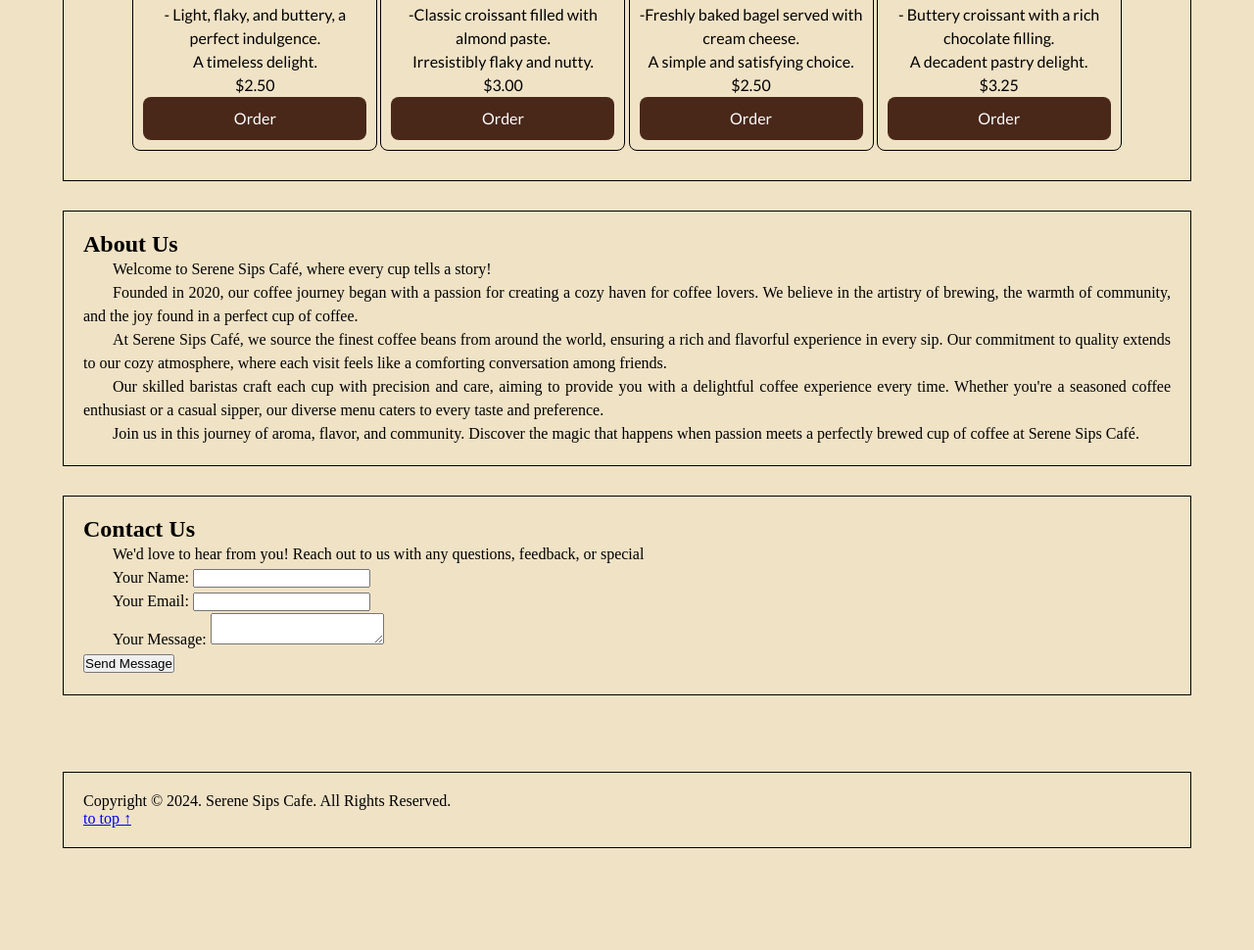
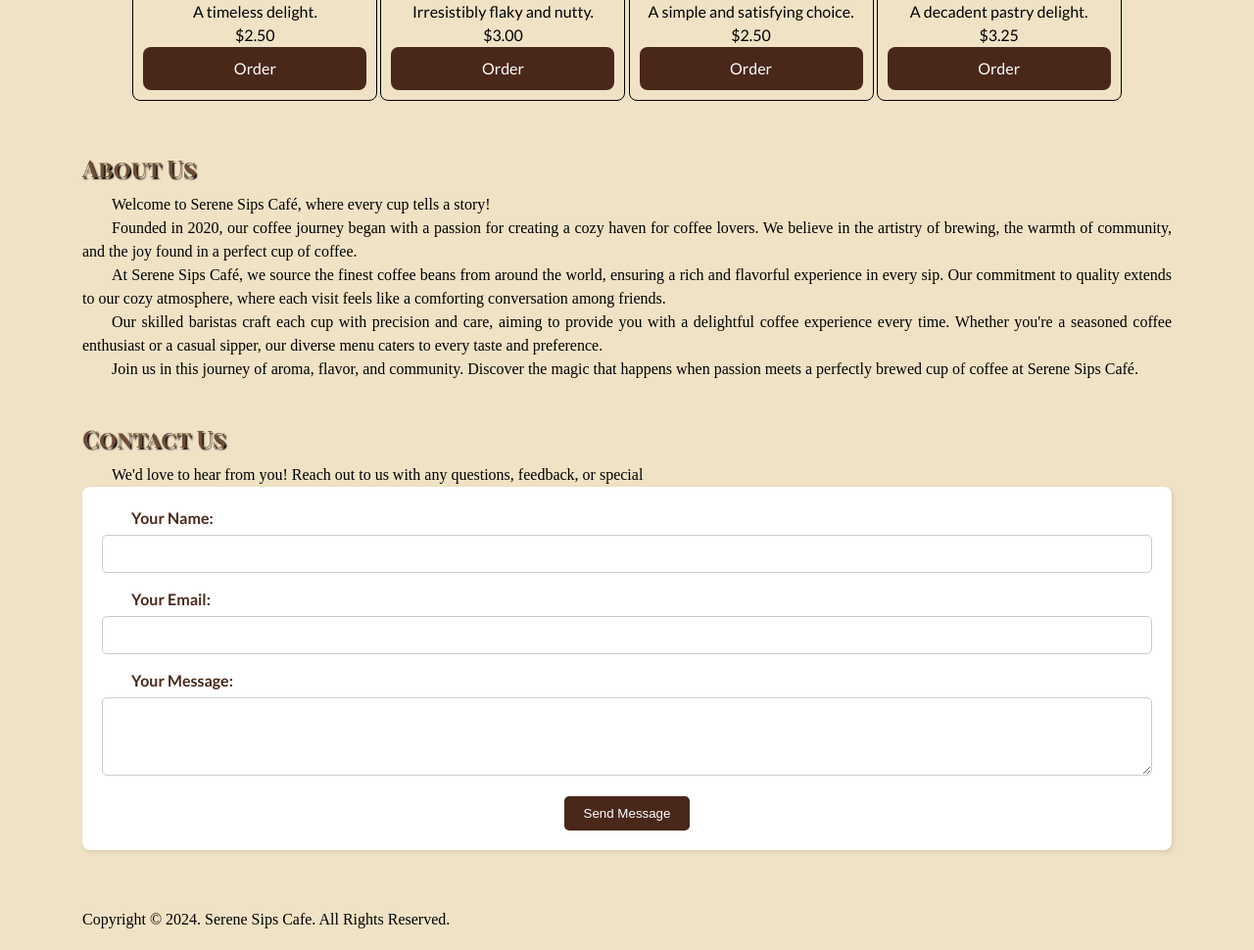
Before and after one commit to zwenada/serene-sips-v2, a plain HTML site: page index.html in a window 1280 px wide. Shown: the part 1152-2122 px from the top of the page at 98% size. Before the commit the page ends 2048 px from the top, so only its background shows below. Drawn offline with Linux system fonts and the light colour scheme; a web font is replaced by a local one.

Commit message:
I add some code for form to look simple

```diff
--- a/index.html
+++ b/index.html
@@ -31,7 +31,7 @@
 
     <!-- our-menu section  -->
     <section id="our-menu" class="wrapper">
-      <h1>Our Menu EDITED</h1>
+      <h1>Our Menu</h1>
       <!-- for coffee selection  -->
       <div class="menu">
         <h2>Coffee Selections</h2>
@@ -141,7 +141,7 @@
 
     <!-- about us section  -->
     <section id="about-us" class="wrapper">
-      <h2>About Us</h2>
+      <h1>About Us</h1>
       <div class="about">
       <p>Welcome to Serene Sips Café, where every cup tells a story!</p>
       <p>
@@ -173,7 +173,7 @@
 
     <!-- contact-us section  -->
     <section id="contact-us" class="wrapper">
-      <h2>Contact Us</h2>
+      <h1>Contact Us</h1>
       <div class="contact">
       <p>
         We'd love to hear from you! Reach out to us with any questions,
@@ -203,11 +203,11 @@
     <br />
 
     <!-- footer section -->
-    <footer class="wrapper">
+    <footer class="wrapper2">
       <p class="copyright">
         Copyright &copy; 2024. Serene Sips Cafe. All Rights Reserved.
       </p>
-      <a href="#header">to top &uarr;</a>
+      <a href="#header">&uarr;</a>
     </footer>
   </body>
 </html>
--- a/style.css
+++ b/style.css
@@ -6,15 +6,15 @@
   padding: 0;
   box-sizing: border-box;
 }
-html{
+html {
   background-color: #f0e2c5;
 }
 
 /* header section */
-.wrapper {
-  border: 1px solid #000;
+.wrapper,
+.wrapper2 {
   width: 90%;
-  margin: 30px auto;
+  margin: 2px auto;
   padding: 20px;
   background-color: #f0e2c5;
 }
@@ -36,15 +36,15 @@ header h1 {
   font-family: "Playfair Display SC", serif;
   color: white;
   margin-bottom: 20px;
-
 }
 
-#our-menu h1 {
+#our-menu h1,
+#contact-us h1,
+#about-us h1 {
   font-family: "Playfair Display SC", serif;
-  color:  #6F4E37;
-  margin-bottom: 20px;
-  text-shadow: 1.5px 1.5px 1.5px black ;
-
+  color: #6f4e37;
+  margin-bottom: 10px;
+  text-shadow: 1.5px 1.5px 1.5px black;
 }
 
 header p {
@@ -65,16 +65,15 @@ header a {
   transition: 0.4ms;
 }
 
-header a:hover{
+header a:hover {
   box-shadow: 2px 2px 2px 2px black;
 }
 
 /* nav section */
 
-nav{
+nav {
   text-align: center;
 }
-
 
 nav ul li {
   list-style-type: none;
@@ -97,11 +96,11 @@ nav ul li a:hover {
 
 /* menu section */
 
-.menu{
+.menu {
   font-family: "lato", sans-serif;
 }
 
-.menu h2{
+.menu h2 {
   margin-bottom: 10px;
 }
 .menu .container {
@@ -125,14 +124,14 @@ nav ul li a:hover {
 .card .card-title {
   margin: 10px 0;
 }
-  .card .card-text{
+.card .card-text {
   line-height: 1.5em;
 }
-  .price{
+.price {
   font-weight: bold;
   font-style: italic;
 }
-  .card .btm{
+.card .btm {
   display: block;
   background-color: #49281a;
   color: #fff;
@@ -145,9 +144,84 @@ nav ul li a:hover {
 .card .btm:hover {
   box-shadow: 2px 2px 2px 2px #000;
 }
-
-  .about, .contact {
+.wrapper2 a {
+  background-color: #f0e2c5;
+  border: 3px solid #49281a;
+  padding: 10px;
+  position: fixed;
+  bottom: 10px;
+  right: 10px;
+  cursor: pointer;
+  text-decoration: none;
+  border-radius: 100%;
+}
+.about,
+.contact {
   line-height: 1.5em;
   text-indent: 30px;
   text-align: justify;
 }
+
+/* contact-us section */
+#contact-us form {
+  font-family: "Lato", sans-serif;
+  background-color: #fff;
+  padding: 20px;
+  border-radius: 8px;
+  box-shadow: 2px 2px 5px rgba(0, 0, 0, 0.1);
+}
+
+#contact-us form div {
+  margin-bottom: 15px;
+}
+
+#contact-us form label {
+  display: block;
+  font-weight: bold;
+  margin-bottom: 5px;
+  color: #49281a;
+}
+
+#contact-us form input[type="text"],
+#contact-us form input[type="email"],
+#contact-us form textarea {
+  width: 100%;
+  padding: 10px;
+  border: 1px solid #ccc;
+  border-radius: 5px;
+  font-family: "Lato", sans-serif;
+  font-size: 14px;
+  box-sizing: border-box;
+}
+
+#contact-us form textarea {
+  resize: vertical;
+  height: 80px; /* Makes the message box smaller */
+}
+
+#contact-us form input[type="submit"] {
+  background-color: #49281a;
+  color: #fff;
+  padding: 10px 20px;
+  border: none;
+  border-radius: 5px;
+  cursor: pointer;
+  transition: background-color 0.3s ease;
+  display: block;
+  margin: 0 auto;
+}
+
+#contact-us form input[type="submit"]:hover {
+  background-color: #6f4e37;
+}
+
+#contact-us form input::placeholder,
+#contact-us form textarea::placeholder {
+  color: #999;
+}
+
+#contact-us form input:focus,
+#contact-us form textarea:focus {
+  border-color: #6f4e37;
+  outline: none;
+}
```
Lines whose indentation alone changed are shown as unchanged.
